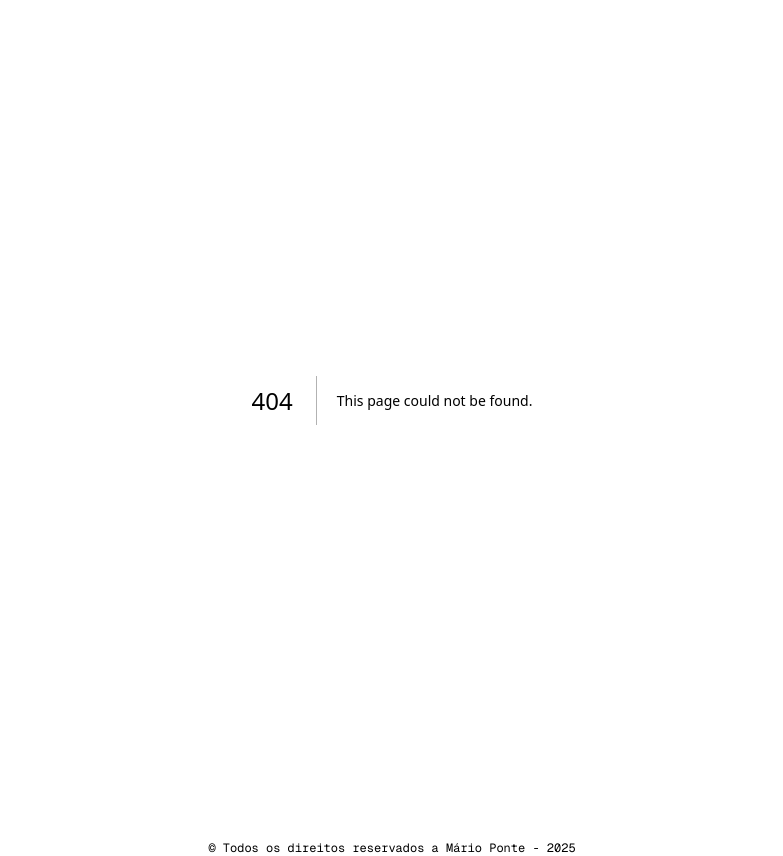
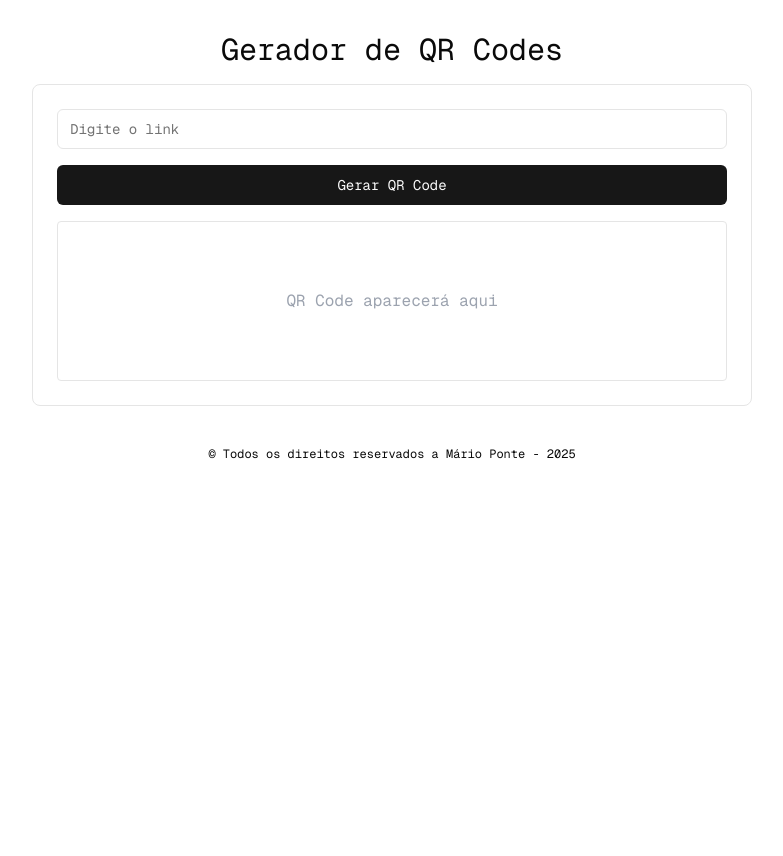
Before and after one commit to MarioPonte/DevLogicTools, a Next.js app: page /gerador-de-qrcodes in a window 1280 px wide. Before the commit this address had no page. Shown: the whole page, without its empty margins (248-1031 px from the left). After the commit the page ends 800 px from the top, so only its background shows below. Built offline with nearby package versions, Linux system fonts and the light colour scheme.

Commit message:
adding qrcode generator

```diff
--- /dev/null
+++ b/app/gerador-de-qrcodes/page.tsx
@@ -0,0 +1,54 @@
+"use client";
+
+import { Input } from "@/components/ui/input";
+import { Button } from "@/components/ui/button";
+import { useState } from "react";
+import QRCode from 'qrcode';
+
+export default function Page() {
+    const [url, setUrl] = useState("");
+    const [qrcode, setQrcode] = useState("");
+
+    const generateQRCode = () => {
+        QRCode.toDataURL(url, (err, url) => {
+            if (err) return console.error(err)
+
+            console.log(url);
+            setQrcode(url);
+        })
+    };
+
+    const handleGenerate = () => {
+        // in future we will generate the QR code here
+        console.log("Texto para QR:", url);
+    };
+
+    return (
+        <div className="mx-auto my-8 max-w-3xl px-4 sm:px-6">
+            <div className="max-w-[860px] flex flex-col gap-4">
+                <div className="text-center text-xl md:text-3xl">
+                    <h1>
+                        Gerador de QR Codes
+                    </h1>
+                </div>
+                <div className="p-6 rounded-lg border space-y-4">
+
+                    <Input
+                        placeholder="Digite o link"
+                        value={url}
+                        onChange={(e) => setUrl(e.target.value)}
+                    />
+
+                    <Button onClick={generateQRCode} className="w-full">
+                        Gerar QR Code
+                    </Button>
+
+                    {/* Aqui será renderizado o QR code futuramente */}
+                    <div className="h-40 border rounded flex items-center justify-center text-gray-400">
+                        {!qrcode ? "QR Code aparecerá aqui" : <img src={qrcode} alt="QRCode" />}
+                    </div>
+                </div>
+            </div>
+        </div>
+    );
+}
--- a/package.json
+++ b/package.json
@@ -19,6 +19,7 @@
     "dayjs": "^1.11.13",
     "lucide-react": "^0.469.0",
     "next": "^14.2.26",
+    "qrcode": "^1.5.4",
     "react": "^18",
     "react-dom": "^18",
     "tailwind-merge": "^2.6.0",
@@ -26,6 +27,7 @@
   },
   "devDependencies": {
     "@types/node": "^20",
+    "@types/qrcode": "^1.5.5",
     "@types/react": "^18",
     "@types/react-dom": "^18",
     "postcss": "^8",
```
Also changed, not shown: 1 other file (tests, documents, lock files or other folders).
